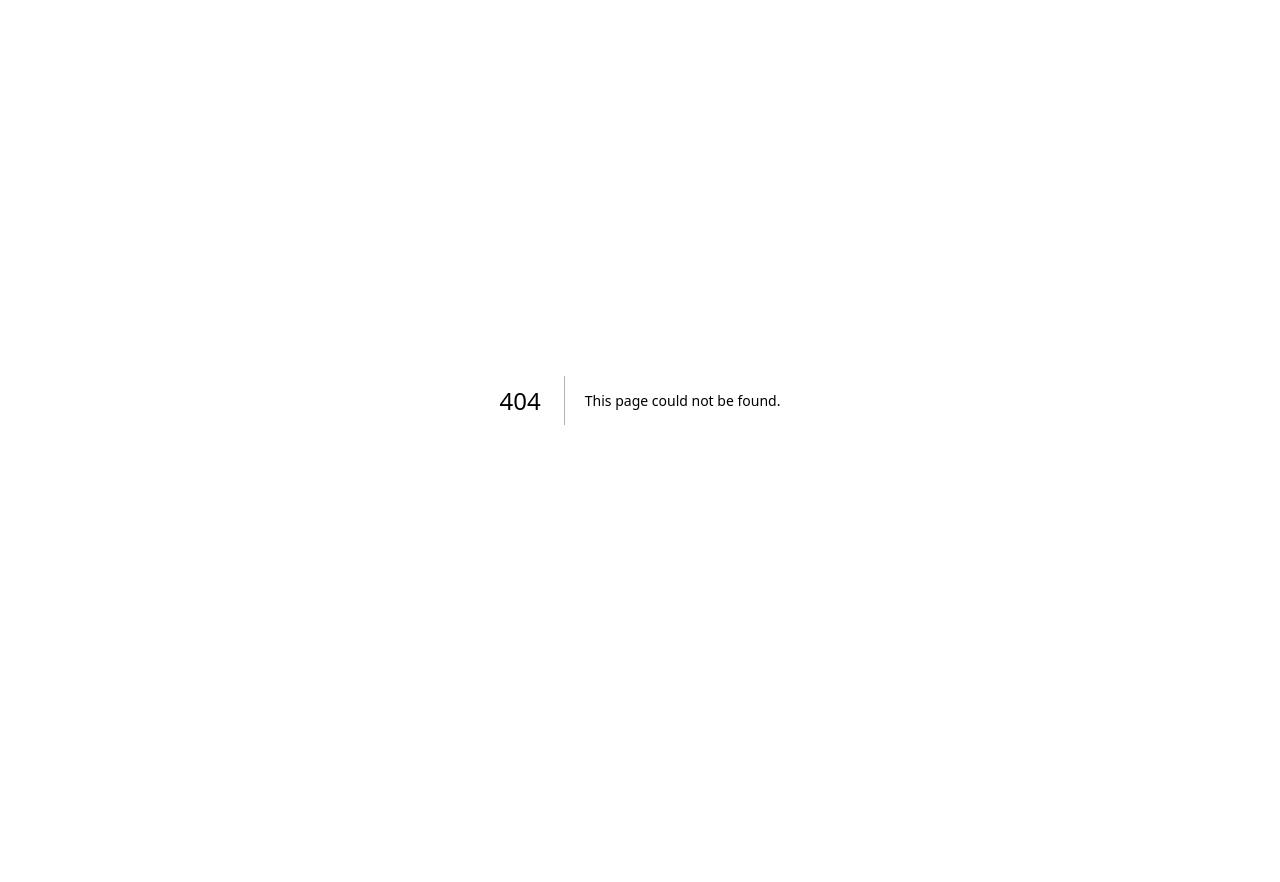
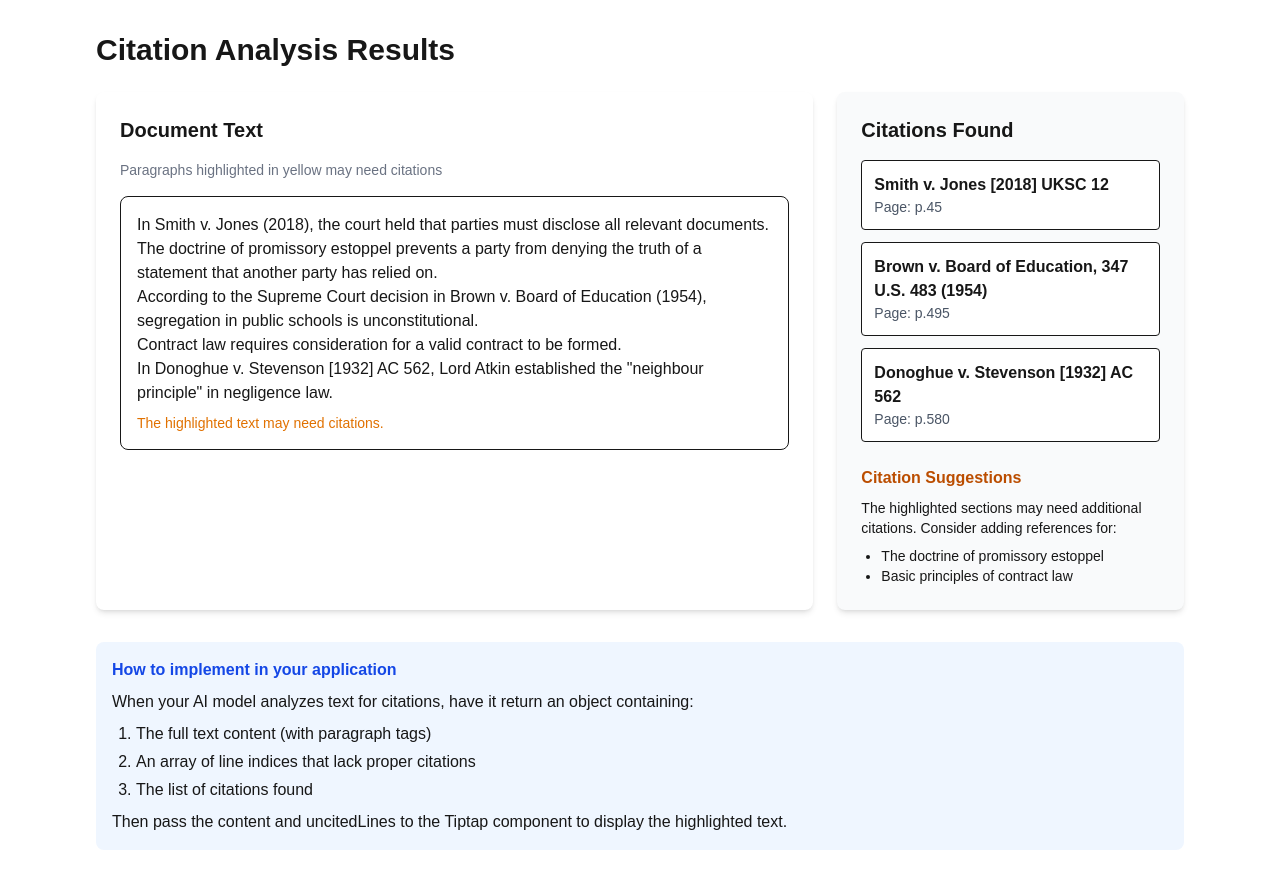
Before and after one commit to Stephan-Marie/cite-me, a Next.js app: page /citation-integration-example in a window 1280 px wide. Before the commit this address had no page. Before the commit the page ends 800 px from the top, so only its background shows below. Built offline with nearby package versions, Linux system fonts and the light colour scheme.

Commit message:
Enhance Tiptap component with uncited text highlighting

```diff
--- /dev/null
+++ b/src/app/citation-integration-example/page.jsx
@@ -0,0 +1,76 @@
+'use client'
+
+import Tiptap from '../../components/Tiptap'
+import { useState } from 'react'
+
+export default function CitationIntegrationExample() {
+  // This would be the result from your citation analysis
+  const [analysisResult, setAnalysisResult] = useState({
+    content: `<p>In Smith v. Jones (2018), the court held that parties must disclose all relevant documents.</p>
+<p>The doctrine of promissory estoppel prevents a party from denying the truth of a statement that another party has relied on.</p>
+<p>According to the Supreme Court decision in Brown v. Board of Education (1954), segregation in public schools is unconstitutional.</p>
+<p>Contract law requires consideration for a valid contract to be formed.</p>
+<p>In Donoghue v. Stevenson [1932] AC 562, Lord Atkin established the "neighbour principle" in negligence law.</p>`,
+    uncitedLines: [1, 3], // The AI has determined that lines 1 and 3 lack proper citations
+    citations: [
+      { source: "Smith v. Jones [2018] UKSC 12", page: "p.45" },
+      { source: "Brown v. Board of Education, 347 U.S. 483 (1954)", page: "p.495" },
+      { source: "Donoghue v. Stevenson [1932] AC 562", page: "p.580" }
+    ]
+  })
+
+  return (
+    <div className="max-w-6xl mx-auto p-8">
+      <h1 className="text-3xl font-bold mb-6">Citation Analysis Results</h1>
+
+      <div className="grid grid-cols-1 md:grid-cols-3 gap-6">
+        <div className="md:col-span-2 bg-white p-6 rounded-lg shadow-md">
+          <h2 className="text-xl font-semibold mb-4">Document Text</h2>
+          <p className="text-sm text-gray-500 mb-4">Paragraphs highlighted in yellow may need citations</p>
+          <div className="border rounded-lg p-4">
+            <Tiptap
+              content={analysisResult.content}
+              uncitedLines={analysisResult.uncitedLines}
+            />
+          </div>
+        </div>
+
+        <div className="bg-gray-50 p-6 rounded-lg shadow-md">
+          <h2 className="text-xl font-semibold mb-4">Citations Found</h2>
+          <ul className="space-y-3">
+            {analysisResult.citations.map((citation, index) => (
+              <li key={index} className="p-3 bg-white rounded border">
+                <p className="font-semibold">{citation.source}</p>
+                <p className="text-sm text-gray-600">Page: {citation.page}</p>
+              </li>
+            ))}
+          </ul>
+
+          <div className="mt-6">
+            <h3 className="font-semibold text-amber-700 mb-2">Citation Suggestions</h3>
+            <p className="text-sm">The highlighted sections may need additional citations. Consider adding references for:</p>
+            <ul className="list-disc ml-5 mt-2 text-sm">
+              <li>The doctrine of promissory estoppel</li>
+              <li>Basic principles of contract law</li>
+            </ul>
+          </div>
+        </div>
+      </div>
+
+      <div className="mt-8 p-4 bg-blue-50 rounded-lg">
+        <h3 className="font-semibold text-blue-700">How to implement in your application</h3>
+        <p className="mt-2">
+          When your AI model analyzes text for citations, have it return an object containing:
+          <ol className="list-decimal ml-6 mt-2 space-y-1">
+            <li>The full text content (with paragraph tags)</li>
+            <li>An array of line indices that lack proper citations</li>
+            <li>The list of citations found</li>
+          </ol>
+        </p>
+        <p className="mt-2">
+          Then pass the content and uncitedLines to the Tiptap component to display the highlighted text.
+        </p>
+      </div>
+    </div>
+  )
+}
--- /dev/null
+++ b/src/app/tiptap-test/page.jsx
@@ -0,0 +1,34 @@
+'use client'
+
+import Tiptap from '../../components/Tiptap'
+import { useState } from 'react'
+
+export default function TiptapTestPage() {
+  // Sample text with multiple paragraphs
+  const sampleText = `<p>This is the first paragraph of the document. It contains some information that might need a citation.</p>
+<p>The second paragraph discusses a different topic and includes factual statements that should be cited.</p>
+<p>Here in the third paragraph, we have properly cited information with a reference [1].</p>
+<p>The fourth paragraph makes claims without any supporting evidence or citations.</p>
+<p>Finally, the fifth paragraph includes another properly cited statement [2].</p>`
+
+  // Indicate which lines (0-indexed) are missing citations
+  const uncitedLines = [0, 1, 3]
+
+  return (
+    <div className="max-w-4xl mx-auto p-8">
+      <h1 className="text-2xl font-bold mb-4">Citation Highlighting Demo</h1>
+
+      <div className="bg-white p-6 rounded-lg shadow-md">
+        <h2 className="text-xl font-semibold mb-4">Document Text with Uncited Passages Highlighted</h2>
+        <Tiptap content={sampleText} uncitedLines={uncitedLines} />
+      </div>
+
+      <div className="mt-8 bg-gray-50 p-6 rounded-lg">
+        <h2 className="text-xl font-semibold mb-4">How This Works</h2>
+        <p className="mb-2">The AI model identifies lines that appear to be making claims without proper citations.</p>
+        <p className="mb-2">These lines are highlighted in yellow to indicate that they may need citations.</p>
+        <p className="mb-2">In this example, lines 1, 2, and 4 are marked as uncited.</p>
+      </div>
+    </div>
+  )
+}
--- a/src/components/Tiptap.jsx
+++ b/src/components/Tiptap.jsx
@@ -2,14 +2,62 @@
 
 import { useEditor, EditorContent } from '@tiptap/react'
 import StarterKit from '@tiptap/starter-kit'
+import { useState, useEffect } from 'react'
 
-const Tiptap = () => {
+// Custom component that accepts text content and uncited lines
+const Tiptap = ({ content = '', uncitedLines = [] }) => {
+  // Parse the content if it's provided as a string
+  const initialContent = content ? content : '<p>Hello World! 🌎️</p>'
+
   const editor = useEditor({
     extensions: [StarterKit],
-    content: '<p>Hello World! 🌎️</p>',
+    content: initialContent,
+    editable: false, // Make it read-only since we're using it for display
   })
 
-  return <EditorContent editor={editor} />
+  // Apply highlighting to uncited lines when the editor is ready
+  useEffect(() => {
+    if (editor && uncitedLines.length > 0) {
+      // Get the editor's document
+      const { state, view } = editor
+
+      // Function to apply highlighting
+      const highlightUncitedLines = () => {
+        // We need to operate within a transaction to modify the document
+        editor.commands.setContent(initialContent)
+
+        // For demonstration purposes, let's highlight by adding a span with a background color
+        // In a real implementation, this would be more sophisticated
+        const doc = editor.getHTML()
+        const lines = doc.split('</p><p>')
+
+        const highlightedLines = lines.map((line, index) => {
+          // Check if this line should be highlighted
+          if (uncitedLines.includes(index)) {
+            return line.replace(/<p>(.*)<\/p>/, '<p><span style="background-color: yellow;">$1</span></p>')
+          }
+          return line
+        })
+
+        // Set the highlighted content
+        const newContent = highlightedLines.join('</p><p>')
+        editor.commands.setContent(newContent)
+      }
+
+      highlightUncitedLines()
+    }
+  }, [editor, uncitedLines, initialContent])
+
+  return (
+    <div className="citation-editor">
+      <EditorContent editor={editor} />
+      {uncitedLines.length > 0 && (
+        <div className="mt-2 text-sm text-amber-600">
+          The highlighted text may need citations.
+        </div>
+      )}
+    </div>
+  )
 }
 
 export default Tiptap
```
